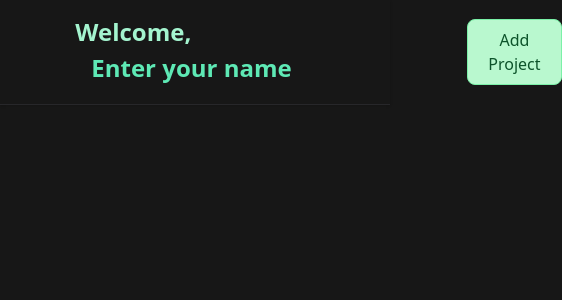
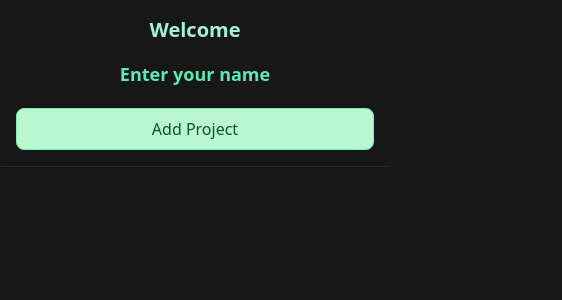
Before and after one commit to markomoev/project-manager, a Vue app: page / in a window 390 px wide. Shown: the top 300 px of the page, 562 px wide, since content can reach past the window. Built offline with nearby package versions, Linux system fonts and the light colour scheme.

Commit message:
Styling updates

```diff
--- a/src/components/Header.vue
+++ b/src/components/Header.vue
@@ -24,25 +24,40 @@ const togglePopup = () => {
 
 <template>
   <header
-    class="flex items-center justify-between px-6 py-4 bg-neutral-900 border-b border-zinc-800 shadow"
+    class="flex flex-col sm:flex-row items-center sm:justify-between gap-4 sm:gap-0 px-4 sm:px-6 py-4 bg-neutral-900 border-b border-zinc-800 shadow"
   >
-    <div class="flex items-center gap-3 ml-[15%]">
-      <h1 class="text-2xl font-bold text-emerald-200">
-        Welcome,
+    <!-- Heading + Input container -->
+    <div
+      class="w-full sm:w-auto flex flex-col sm:flex-row items-center sm:items-start justify-center sm:justify-start gap-2 sm:gap-3 text-center sm:text-left"
+      :class="{
+        'ml-0': true,
+        'sm:ml-[15%]': true,
+      }"
+    >
+      <h1 class="text-xl sm:text-2xl font-bold text-emerald-200">
+        Welcome<span class="hidden sm:inline">,</span>
+      </h1>
+      <!-- Input shown separately on mobile, inline on desktop -->
       <input
         v-model="username"
-          class="bg-transparent text-emerald-100 font-semibold px-2 py-1 ml-2 focus:outline-none placeholder:text-emerald-300"
+        class="bg-transparent text-emerald-100 font-semibold px-2 py-1 mt-1 sm:mt-0 sm:ml-2 focus:outline-none placeholder:text-emerald-300 text-center text-lg sm:text-base sm:text-left"
         placeholder="Enter your name"
       />
-      </h1>
     </div>
+
+    <!-- Button container -->
+    <div
+      class="w-full sm:w-auto sm:mr-[15%] flex justify-center sm:justify-end"
+    >
       <button
-      class="bg-green-200 mr-[15%] cursor-pointer hover:bg-green-300 text-green-900 text-base font-medium rounded-lg px-5 py-2 transition-shadow border border-green-300 shadow-none"
+        class="w-full sm:w-auto bg-green-200 cursor-pointer hover:bg-green-300 text-green-900 text-base font-medium rounded-lg px-5 py-2 transition-shadow border border-green-300 shadow-none"
         @click="togglePopup"
         title="Add Project"
       >
         Add Project
       </button>
+    </div>
+
     <Popup v-if="popupStatus" @close="popupStatus = false" />
   </header>
 </template>
--- a/src/components/ProjectsContainer.vue
+++ b/src/components/ProjectsContainer.vue
@@ -43,7 +43,9 @@ defineExpose({ addToList });
 </script>
 
 <template>
-  <div class="grid grid-cols-1 sm:grid-cols-2 lg:grid-cols-4 gap-8 w-full px-4">
+  <div
+    class="grid grid-cols-1 sm:grid-cols-2 md:grid-cols-3 lg:grid-cols-4 gap-6 sm:gap-8 w-full max-w-screen-xl mx-auto px-4 py-6"
+  >
     <ProjectCard
       v-for="id in projectIds"
       :key="id"
--- a/src/components/mini-components/ProjectCard.vue
+++ b/src/components/mini-components/ProjectCard.vue
@@ -92,7 +92,7 @@ const handleOpenPopup = () => {
           :href="project.link"
           target="_blank"
           rel="noopener noreferrer"
-          class="block w-full bg-transparent border-green-400 text-green-200 text-base px-1 py-1 focus:outline-none transition placeholder:text-green-300 cursor-pointer hover:border-green-300 break-all"
+          class="block w-full bg-transparent border-green-400 text-green-200 text-base px-1 py-1 focus:outline-none transition placeholder:text-green-300 cursor-pointer sm:hover:border-green-300 break-all"
         >
           {{ project.link }}
         </a>
@@ -106,7 +106,7 @@ const handleOpenPopup = () => {
 
       <div class="open-btn">
         <button
-          class="share-btn mt-[7%] flex items-center justify-center rounded-xl cursor-pointer bg-neutral-800 p-2 transition-all duration-200 hover:bg-green-500/10 hover:border-green-300 hover:scale-105 focus:outline-none"
+          class="share-btn mt-[7%] flex items-center justify-center rounded-xl bg-neutral-800 p-2 transition-all duration-200 sm:hover:bg-green-500/10 sm:hover:border-green-300 sm:hover:scale-105 sm:focus:outline-none"
           aria-label="Share project"
           @click="handleOpenPopup"
         >
@@ -125,11 +125,11 @@ const handleOpenPopup = () => {
       </div>
     </div>
   </div>
+
   <ProjectCardPopup v-if="cardPopupStatus" />
 </template>
 
 <style scoped>
-/* In <style scoped> of ProjectCard.vue */
 .card-3d {
   background: #262626;
   width: 100%;
@@ -150,12 +150,14 @@ const handleOpenPopup = () => {
   height: 100%;
 }
 
+/* 🔁 Responsive adjustments */
 @media (max-width: 1024px) {
   .card-3d {
     max-width: 48vw;
     padding: 1.2rem;
   }
 }
+
 @media (max-width: 640px) {
   .card-3d {
     max-width: 98vw;
@@ -163,26 +165,17 @@ const handleOpenPopup = () => {
     margin-top: 1rem;
   }
 }
-.card-3d:hover {
-  transform: perspective(800px) rotateY(8deg) rotateX(4deg) scale(1.04);
-  box-shadow: 0 12px 32px #0005, 0 2px 8px #22c55e55;
-  z-index: 10;
-}
-.card-3d:active {
-  transform: perspective(800px) rotateY(-4deg) rotateX(-2deg) scale(0.98);
-}
 
-@media (max-width: 1024px) {
-  .card-3d {
-    max-width: 48vw;
-    padding: 1.2rem;
+/* ✨ Hover and active effects only for non-phone screens */
+@media (min-width: 641px) {
+  .card-3d:hover {
+    transform: perspective(800px) rotateY(8deg) rotateX(4deg) scale(1.04);
+    box-shadow: 0 12px 32px #0005, 0 2px 8px #22c55e55;
+    z-index: 10;
   }
-}
-@media (max-width: 640px) {
-  .card-3d {
-    max-width: 98vw;
-    padding: 1rem;
-    margin-top: 1rem;
+
+  .card-3d:active {
+    transform: perspective(800px) rotateY(-4deg) rotateX(-2deg) scale(0.98);
   }
 }
 </style>
```
Lines whose indentation alone changed are shown as unchanged.
